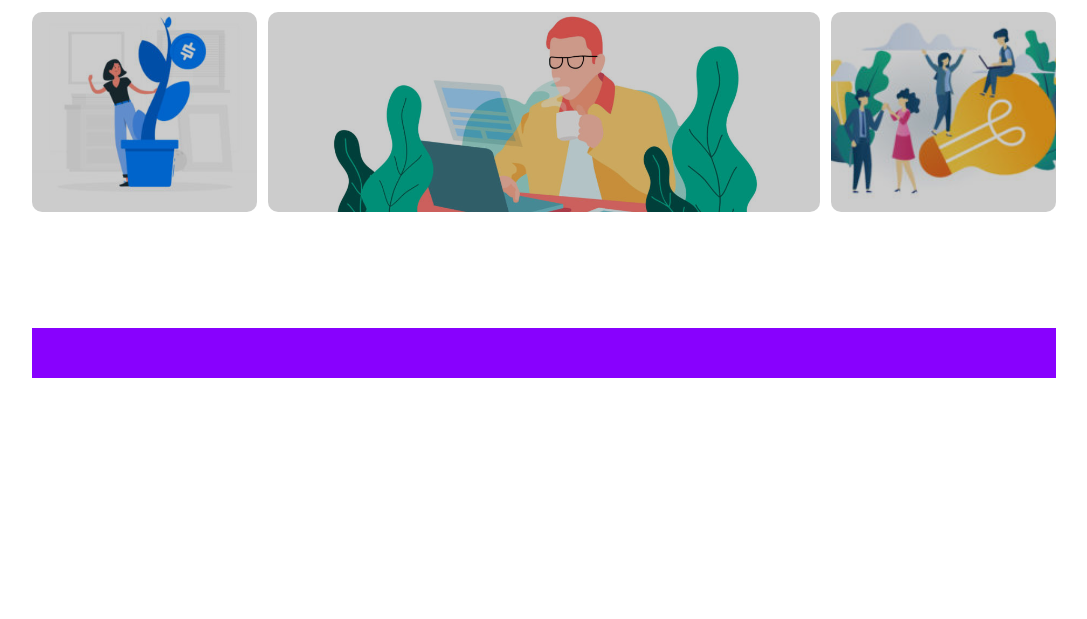
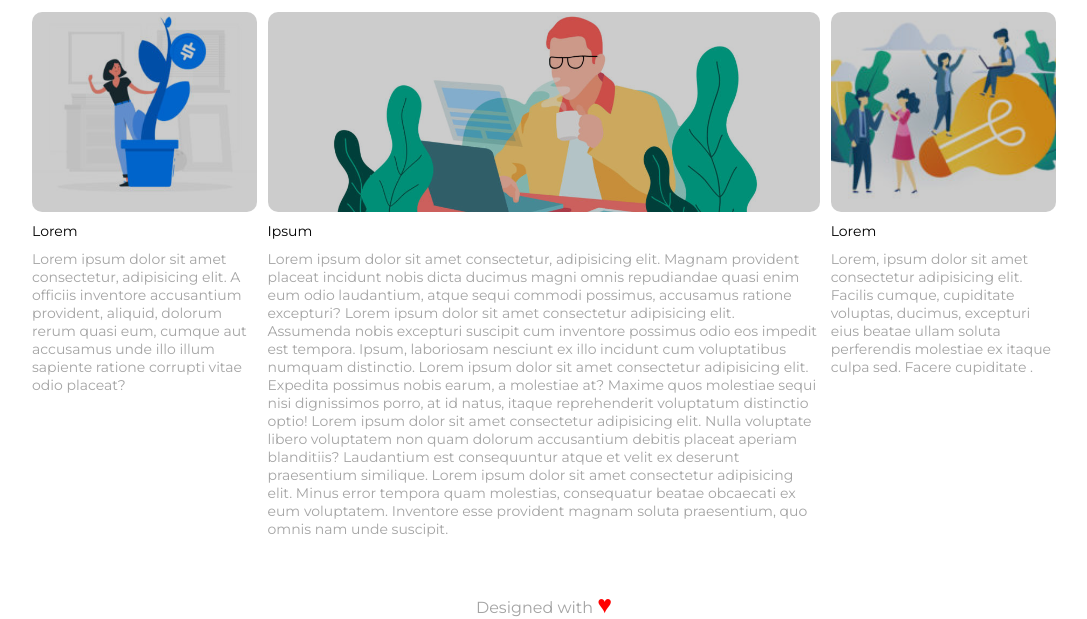
Before and after one commit to DragoAl/htmlcss-wp, a plain HTML site: page index.html in a window 1280 px wide. Shown: the part 700-1319 px from the top of the page, without its empty margins (96-1183 px from the left). Before the commit the page ends 1078 px from the top, so only its background shows below. Drawn offline with Linux system fonts and the light colour scheme.

Commit message:
text and footer ok

```diff
--- a/index.html
+++ b/index.html
@@ -74,15 +74,22 @@
                         <div id="leftbackgroundlayer"></div>
 
                     </div>
-                    <!-- <p>Lorem, ipsum dolor sit amet consectetur adipisicing elit. Facilis cumque, cupiditate voluptas, ducimus, excepturi eius beatae ullam soluta perferendis molestiae ex itaque culpa sed. Facere cupiditate quisquam aperiam exercitationem architecto. Lorem ipsum dolor sit amet consectetur adipisicing elit. Ea dignissimos, blanditiis dolorum numquam reprehenderit similique nesciunt odit nulla veritatis odio? Quidem sit tempora laudantium neque consequuntur optio suscipit laborum earum.</p> -->
+                    <div class="paragraphtitle"> Lorem</div>
+                    <p>Lorem ipsum dolor sit amet consectetur, adipisicing elit. A officiis inventore accusantium provident, aliquid, dolorum rerum quasi eum, cumque aut accusamus unde illo illum sapiente ratione corrupti vitae odio placeat?</p>
                 </aside>
 
 
                 <section class="slot maintext">
                     <div id="img-main" class="img-settings dimension">
-                        <div id="mainbackgroundlayer"></div>
 
+                        <div id="mainbackgroundlayer"> </div>
                     </div>
+                        <div class="paragraphtitle"> Ipsum</div>
+                        <p>Lorem ipsum dolor sit amet consectetur, adipisicing elit. Magnam provident placeat incidunt nobis dicta ducimus magni omnis repudiandae quasi enim eum odio laudantium, atque sequi commodi possimus, accusamus ratione excepturi? Lorem ipsum dolor sit amet consectetur adipisicing elit. Assumenda nobis excepturi suscipit cum inventore possimus odio eos impedit est tempora. Ipsum, laboriosam nesciunt ex illo incidunt cum voluptatibus numquam distinctio. Lorem ipsum dolor sit amet consectetur adipisicing elit. Expedita possimus nobis earum, a molestiae at? Maxime quos molestiae sequi nisi dignissimos porro, at id natus, itaque reprehenderit voluptatum distinctio optio! Lorem ipsum dolor sit amet consectetur adipisicing elit. Nulla voluptate libero voluptatem non quam dolorum accusantium debitis placeat aperiam blanditiis? Laudantium est consequuntur atque et velit ex deserunt praesentium similique. Lorem ipsum dolor sit amet consectetur adipisicing elit. Minus error tempora quam molestias, consequatur beatae obcaecati ex eum voluptatem. Inventore esse provident magnam soluta praesentium, quo omnis nam unde suscipit.</p>
+
+                        </p>
+
+
                 </section>
 
                 <aside class="slot side right">
@@ -91,7 +98,8 @@
 
 
                     </div>
-                    <!-- <p>Lorem, ipsum dolor sit amet consectetur adipisicing elit. Facilis cumque, cupiditate voluptas, ducimus, excepturi eius beatae ullam soluta perferendis molestiae ex itaque culpa sed. Facere cupiditate quisquam aperiam exercitationem architecto. Lorem ipsum dolor sit amet consectetur adipisicing elit. Ea dignissimos, blanditiis dolorum numquam reprehenderit similique nesciunt odit nulla veritatis odio? Quidem sit tempora laudantium neque consequuntur optio suscipit laborum earum.</p> -->
+                    <div class="paragraphtitle"> Lorem</div>
+                    <p>Lorem, ipsum dolor sit amet consectetur adipisicing elit. Facilis cumque, cupiditate voluptas, ducimus, excepturi eius beatae ullam soluta perferendis molestiae ex itaque culpa sed. Facere cupiditate .</p>
 
                 </aside>
             </div>
@@ -102,6 +110,7 @@
 
         <!-- footer section -->
         <footer>
+             Designed with <span id="heart">&heartsuit;</span>
 
         </footer>
 
--- a/style.css
+++ b/style.css
@@ -139,7 +139,7 @@ header{
     width: 22%;
 
     /* debug */
-    height: 300px;
+    /* height: 300px; */
 
 }
 /* .img-settings{
@@ -168,7 +168,7 @@ header{
     margin:0 1%;
 
     /* debug */
-    height: 300px;
+    /* height: 300px; */
 
 }
 #img-main{
@@ -192,14 +192,31 @@ header{
     border-radius: 10px;
 
 }
+.paragraphtitle{
+    margin: 10px 0;
+    color: black;
+    font-size: 14px;
+}
+.slot p{
+    font-size: 14px;
+
+}
 
 
 footer{
     width: 100%;
-    margin-top: 1.5%;
+    margin-top: 5%;
+    text-align: center;
+
+
 
     /* debug */
-    height: 50px;
-    background-color: #8801fe;
+    /* height: 50px;
+    background-color: #8801fe; */
 
 }
+#heart {
+    color: red;
+    font-size: 25px;
+    font-weight: 900;
+}
```
